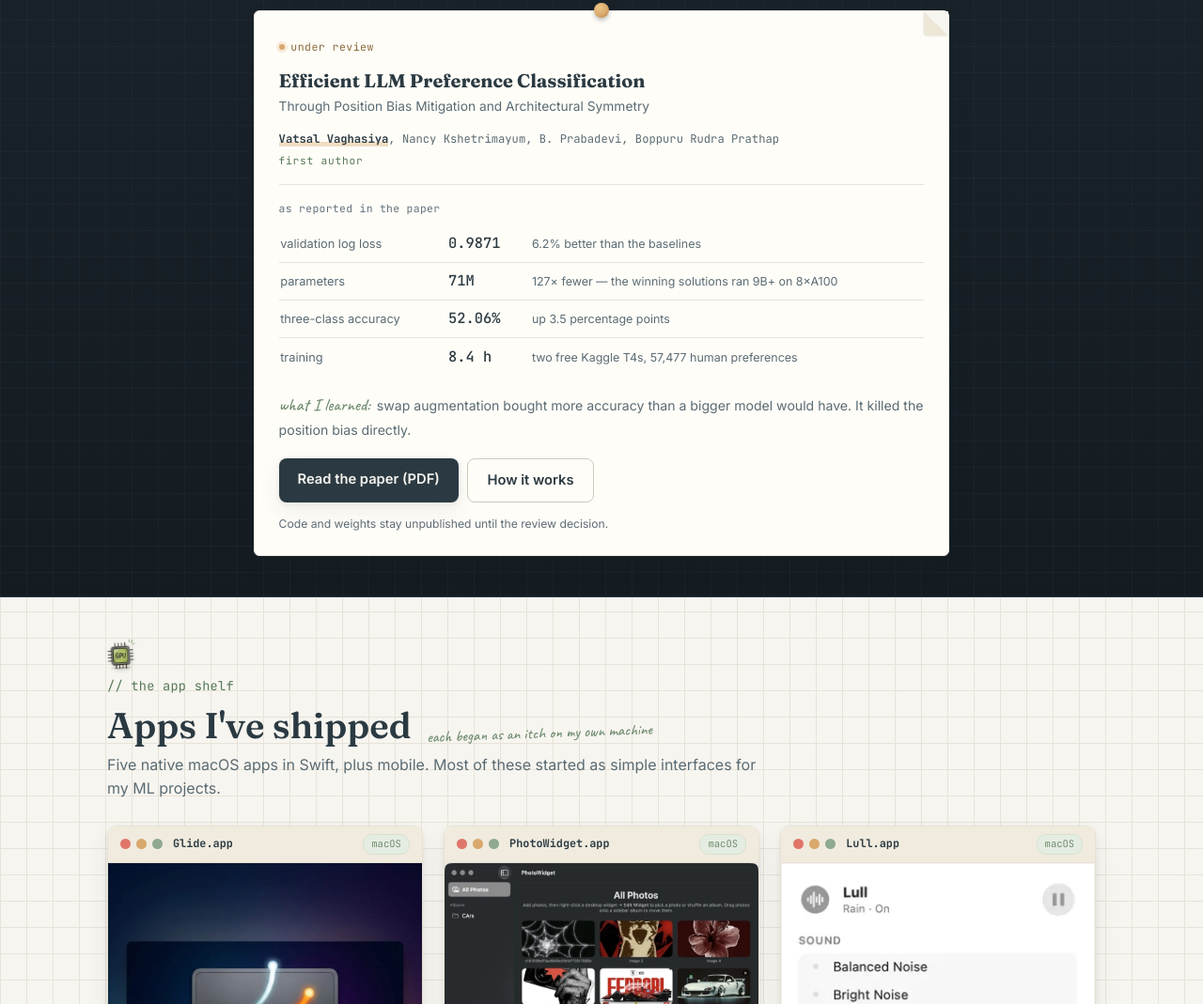
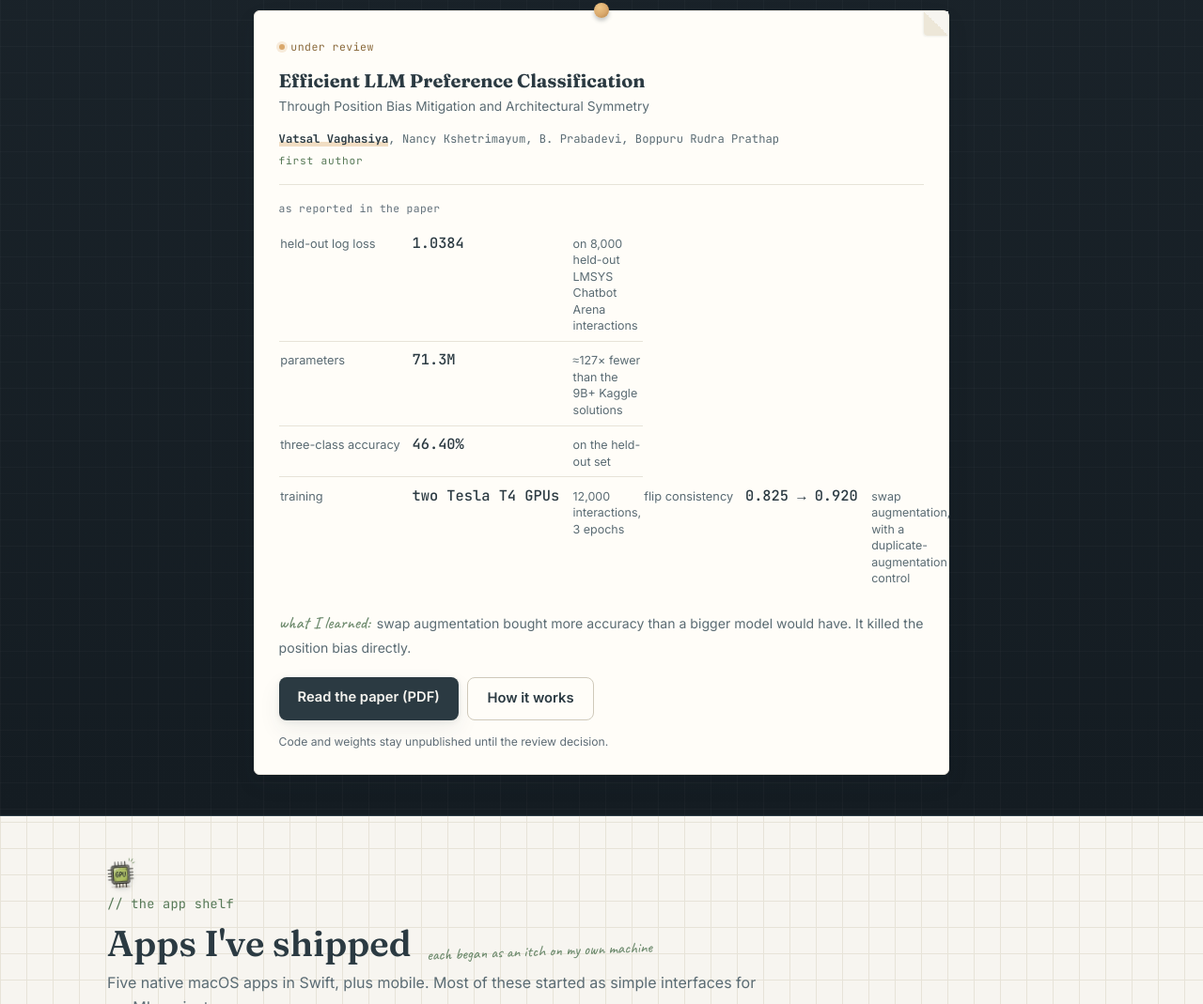
Before and after one commit to Vatsal057/Vatsal057.github.io, a plain HTML site: page index.html in a window 1280 px wide. Shown: the part 3521-4590 px from the top of the page at 94% size. Drawn offline with Linux system fonts and the light colour scheme; no server answers.

Commit message:
Update log loss and accuracy values in index.html

```diff
--- a/index.html
+++ b/index.html
@@ -378,24 +378,24 @@
             <caption class="mono">as reported in the paper</caption>
             <tbody>
               <tr>
-                <th scope="row">validation log loss</th>
-                <td class="fig">0.9871</td>
-                <td class="ctx">6.2% better than the baselines</td>
+                <th scope="row">held-out log loss</th>
+                <td class="fig">1.0384</td>
+                <td class="ctx">on 8,000 held-out LMSYS Chatbot Arena interactions</td>
               </tr>
               <tr>
                 <th scope="row">parameters</th>
-                <td class="fig">71M</td>
-                <td class="ctx">127&times; fewer &mdash; the winning solutions ran 9B+ on 8&times;A100</td>
+                <td class="fig">71.3M</td>
+                <td class="ctx">&asymp;127&times; fewer than the 9B+ Kaggle solutions</td>
               </tr>
               <tr>
                 <th scope="row">three-class accuracy</th>
-                <td class="fig">52.06%</td>
-                <td class="ctx">up 3.5 percentage points</td>
+                <td class="fig">46.40%</td>
+                <td class="ctx">on the held-out set</td>
               </tr>
               <tr>
                 <th scope="row">training</th>
-                <td class="fig">8.4 h</td>
-                <td class="ctx">two free Kaggle T4s, 57,477 human preferences</td>
+                <td class="fig">two Tesla T4 GPUs</td>
+                <td class="ctx">12,000 interactions, 3 epochs</td>     <th scope="row">flip consistency</th>     <td class="fig">0.825 &rarr; 0.920</td>     <td class="ctx">swap augmentation, with a duplicate-augmentation control</td>
               </tr>
             </tbody>
           </table>
```
